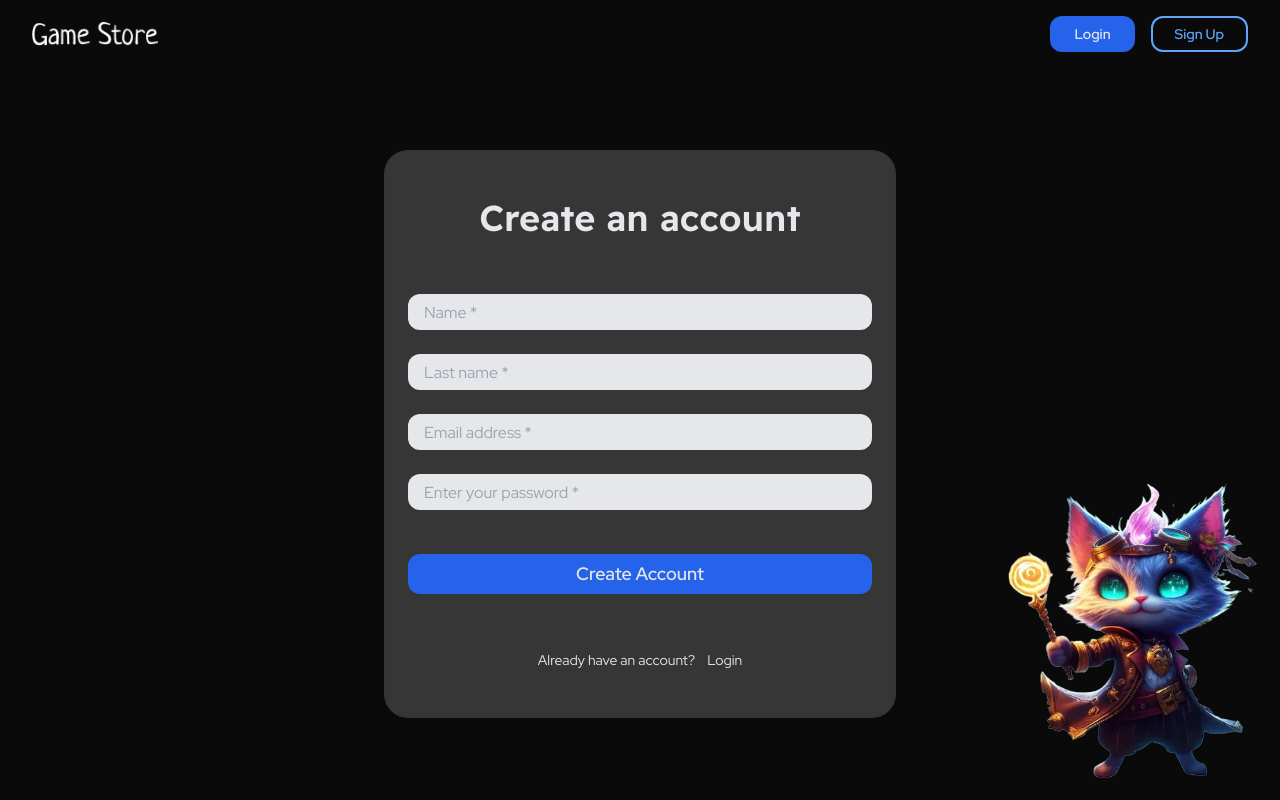
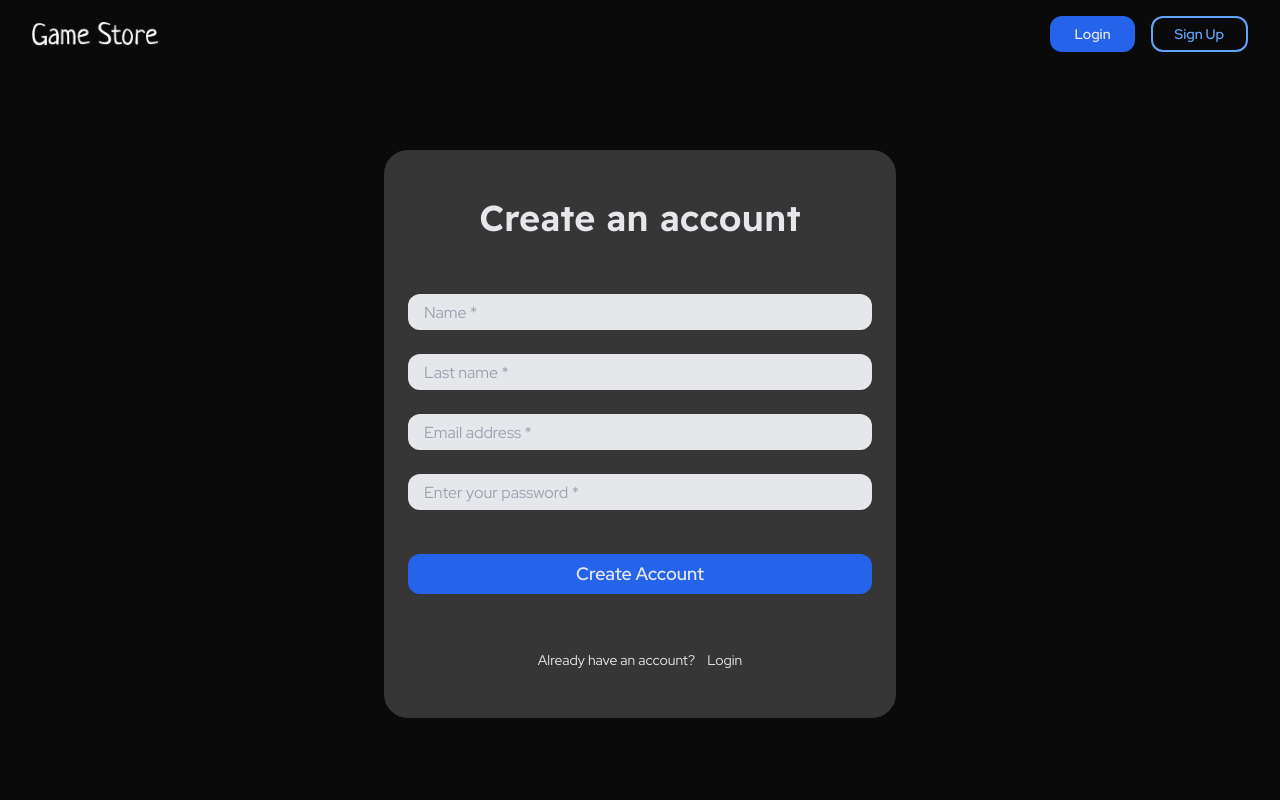
Before and after one commit to DavidAlmonacid/peaku-final-project, a React (Vite) app in the folder client/: page /signup in a window 1280 px wide. Built offline with nearby package versions, Linux system fonts and the light colour scheme.

Commit message:
Remove signup image

```diff
--- a/client/src/pages/SignUp.jsx
+++ b/client/src/pages/SignUp.jsx
@@ -1,5 +1,3 @@
-import signupImage from "../assets/signup-image.webp";
-
 export default function SignUp() {
   const handleSubmit = async (event) => {
     event.preventDefault();
@@ -62,12 +60,6 @@ export default function SignUp() {
           <button>Login</button>
         </p>
       </section>
-
-      <div className="absolute right-0 bottom-0 -z-10">
-        <picture className="block max-w-64 p-3 md:p-4 lg:p-5 box-content">
-          <img src={signupImage} alt="fantasy character" />
-        </picture>
-      </div>
     </div>
   );
 }
```
Also changed, not shown: client/src/assets/signup-image.webp (deleted).
